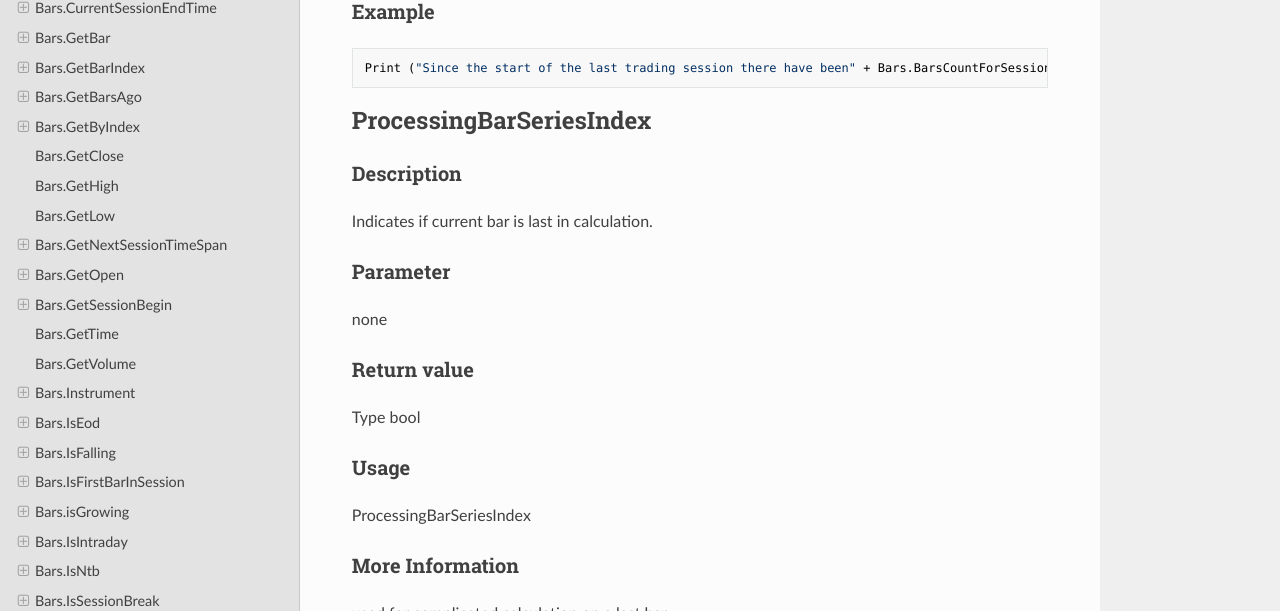
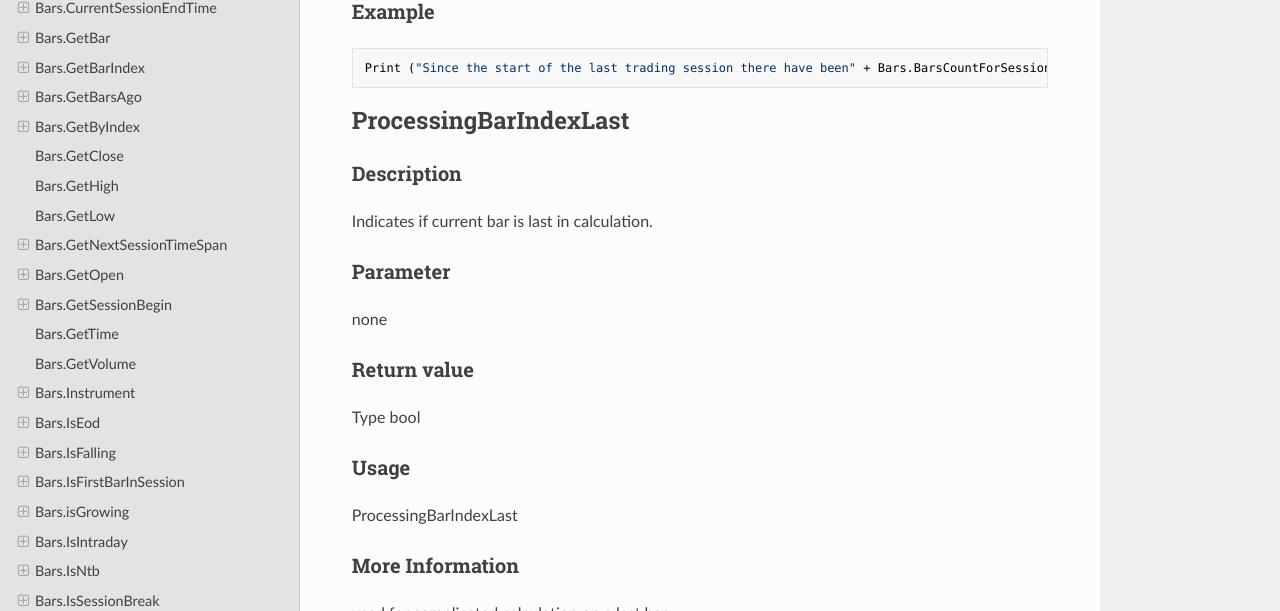
Before and after one commit to AgenaTrader/AgenaScript-documentation, an MkDocs documentation site: the page built from sources/handling_bars_and_instruments.md, in a window 1280 px wide and 900 px high, scrolled down 27504 px. Shown: the part 156-767 px from the top of the window. Built offline with MkDocs 1.6.1, drawn with Linux system fonts in a browser that asks for light colours; nearby versions of some CDN libraries; old or Windows-style settings are respelled for this version of MkDocs.

Commit message:
Update handling_bars_and_instruments.md

````diff
--- a/sources/handling_bars_and_instruments.md
+++ b/sources/handling_bars_and_instruments.md
@@ -832,7 +832,7 @@ If this property is used outside of OnCalculate() then you should test for a nul
 Print ("Since the start of the last trading session there have been" + Bars.BarsCountForSession + "bars.");
 ```
 
-## ProcessingBarSeriesIndex
+## ProcessingBarIndexLast
 ### Description
 Indicates if current bar is last in calculation.
 
@@ -843,7 +843,7 @@ none
 Type bool
 
 ### Usage
-ProcessingBarSeriesIndex
+ProcessingBarIndexLast
 
 ### More Information
 used for complicated calculation on a last bar
````
